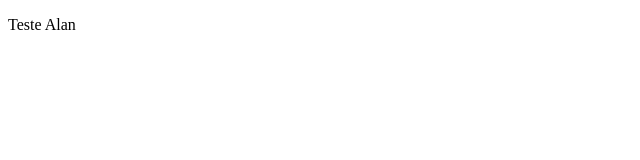
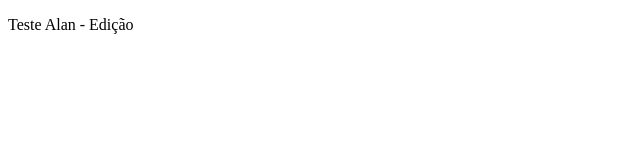
Before and after one commit to alan-silva/projeto-1, a plain HTML site: page index.html in a window 1280 px wide. Shown: the full height of the page, 0-640 px from the left. Drawn offline with Linux system fonts and the light colour scheme.

Commit message:
Edicao teste

```diff
--- a/index.html
+++ b/index.html
@@ -12,7 +12,7 @@
         <title> Curso gratuito GIT e Github </title>
 </head>
 <body>
-    <p> Teste Alan</p>
+    <p> Teste Alan - Edição</p>
 </body>
 
 </html>
```
